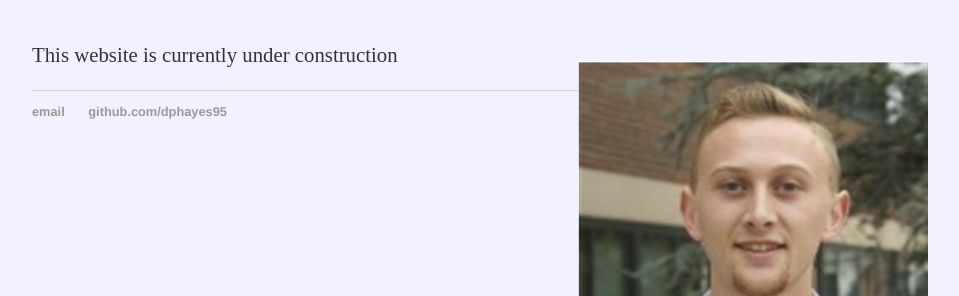
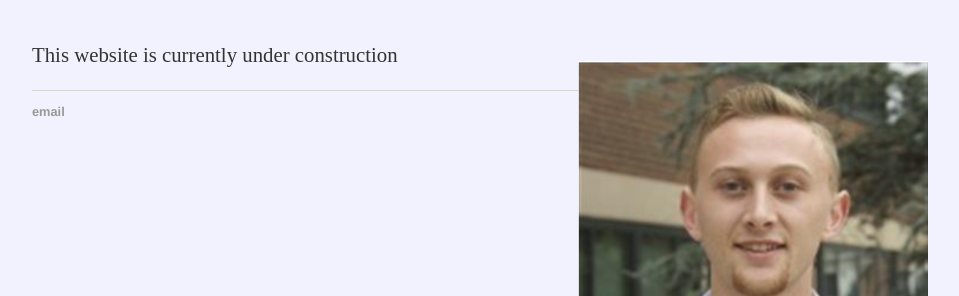
Before and after one commit to dhayes95/dhayes95.github.io, a Jekyll site: the page built from index.html, in a window 1280 px wide. Shown: the part 162-458 px from the top of the page, without its empty margins (160-1119 px from the left). Built offline with Jekyll 4.4.1, drawn with Linux system fonts in a browser that asks for light colours.

Commit message:
Update default.html

```diff
--- a/_layouts/default.html
+++ b/_layouts/default.html
@@ -22,7 +22,7 @@
 			<footer>
 	    		<ul>
 	        		<li><a href="mailto:dphayes95@gmail.com">email</a></li>
-	        		<li><a href="https://github.com/dphayes95">github.com/dphayes95</a></li>
+	        		<!--<li><a href="https://github.com/dphayes95">github.com/dphayes95</a></li>-->
 				</ul>
 			</footer>
 		</body>
```
